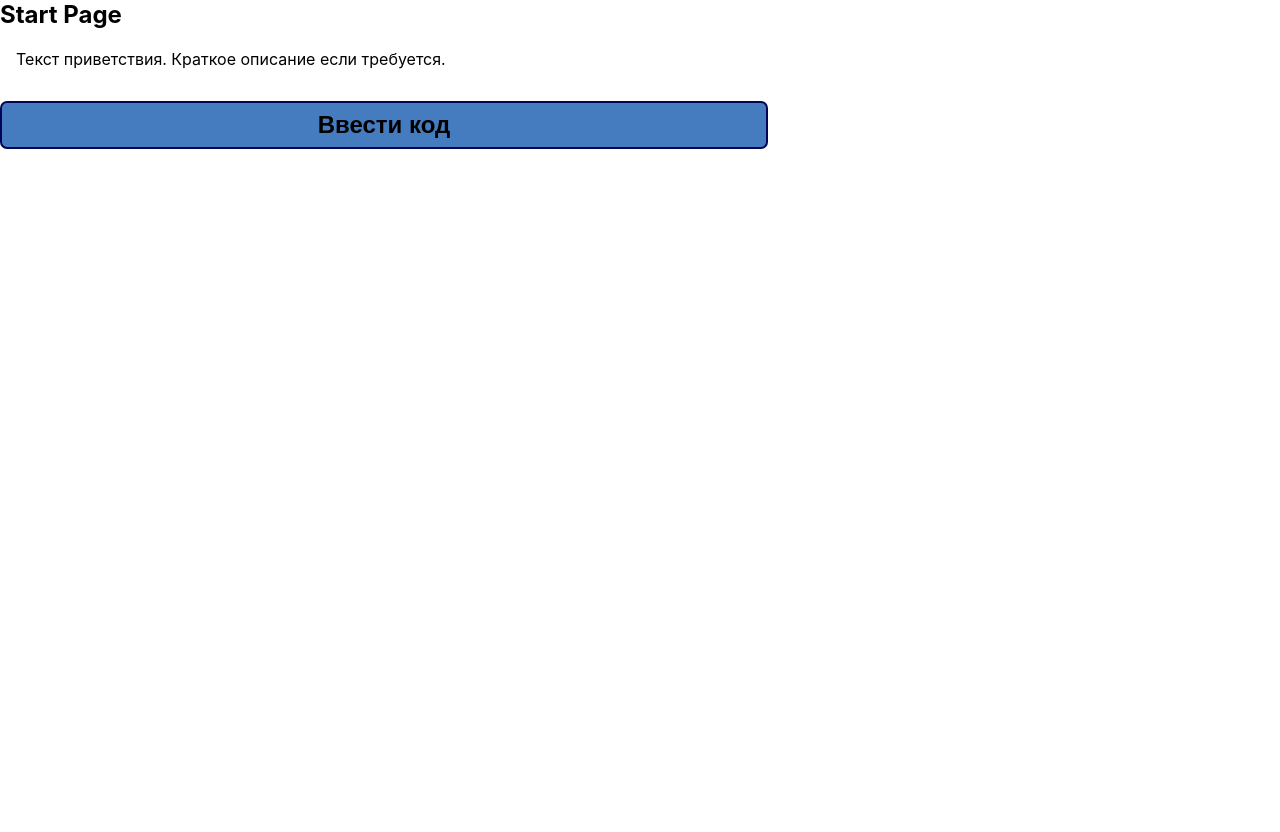
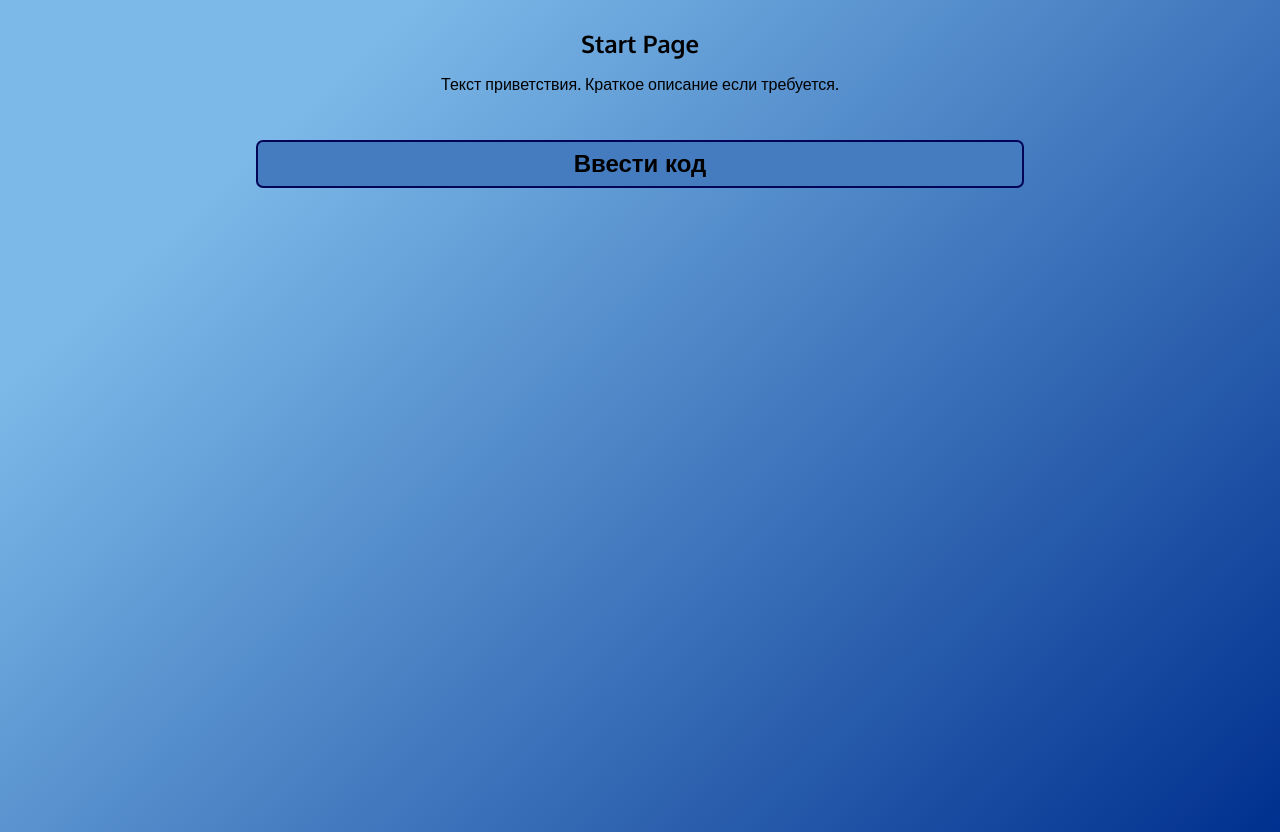
Before and after one commit to ckyhob/qreader, a React (Create React App) app: page / in a window 1280 px wide. Before the commit the page ends 800 px from the top, so only its background shows below. Built offline with nearby package versions, Linux system fonts and the light colour scheme.

Commit message:
styles reset added. background gradient added. align center

```diff
--- a/src/App.css
+++ b/src/App.css
@@ -1,6 +1,4 @@
 @import url('https://fonts.googleapis.com/css2?family=Oxygen:wght@400;700&display=swap');
-
-
 .App {
   text-align: center;
   font-family: 'Oxygen', sans-serif;
--- a/src/App.js
+++ b/src/App.js
@@ -1,6 +1,6 @@
 import React, { useEffect } from 'react';
 import './App.css';
-// import ScanPage from './pages/ScanPage';
+
 
 import { HashRouter, Routes, Route } from 'react-router-dom'
 
@@ -22,7 +22,7 @@ function App() {
 
 
   return (
-
+    <div className='App'>
       <HashRouter>
 
         <Routes>
@@ -33,13 +33,8 @@ function App() {
 
         </Routes>
 
-
       </HashRouter>
-    // <div className="App">
-
-    //   <ScanPage />
-
-    // </div>
+    </div>
   );
 }
 
--- a/src/index.css
+++ b/src/index.css
@@ -1,13 +1,48 @@
+/* http://meyerweb.com/eric/tools/css/reset/
+   v2.0 | 20110126
+   License: none (public domain)
+*/
+
+html, body, div, span, applet, object, iframe,
+p, blockquote, pre,
+a, abbr, acronym, address, big, cite, code,
+del, dfn, em, img, ins, kbd, q, s, samp,
+small, strike, strong, sub, sup, tt, var,
+b, u, i, center,
+dl, dt, dd, ol, ul, li,
+fieldset, form, label, legend,
+table, caption, tbody, tfoot, thead, tr, th, td,
+article, aside, canvas, details, embed,
+figure, figcaption, footer, header, hgroup,
+menu, nav, output, ruby, section, summary,
+time, mark, audio, video {
+	margin: 0;
+	padding: 0;
+	border: 0;
+	font-size: 100%;
+	font: inherit;
+	vertical-align: baseline;
+}
+/* HTML5 display-role reset for older browsers */
+article, aside, details, figcaption, figure,
+footer, header, hgroup, menu, nav, section {
+	display: block;
+}
 body {
-  margin: 0;
-  font-family: -apple-system, BlinkMacSystemFont, 'Segoe UI', 'Roboto', 'Oxygen',
-    'Ubuntu', 'Cantarell', 'Fira Sans', 'Droid Sans', 'Helvetica Neue',
-    sans-serif;
-  -webkit-font-smoothing: antialiased;
-  -moz-osx-font-smoothing: grayscale;
+	line-height: 1;
 }
-
-code {
-  font-family: source-code-pro, Menlo, Monaco, Consolas, 'Courier New',
-    monospace;
+ol, ul {
+	list-style: none;
 }
+blockquote, q {
+	quotes: none;
+}
+blockquote:before, blockquote:after,
+q:before, q:after {
+	content: '';
+	content: none;
+}
+table {
+	border-collapse: collapse;
+	border-spacing: 0;
+}
--- a/src/pages/start-page/StartPage.jsx
+++ b/src/pages/start-page/StartPage.jsx
@@ -9,7 +9,13 @@ const StartPage = () => {
         <div classname='container'>
 
             <h2>Start Page</h2>
-            <p>Текст приветствия. Краткое описание если требуется.</p>
+
+            <center>Текст приветствия. Краткое описание если требуется.</center>
+
+            <br></br>
+            <br></br>
+            <br></br>
+
             <button onClick={() => navigate('/scan')}>
                 Ввести код
             </button>
```
Lines whose indentation alone changed are shown as unchanged.
